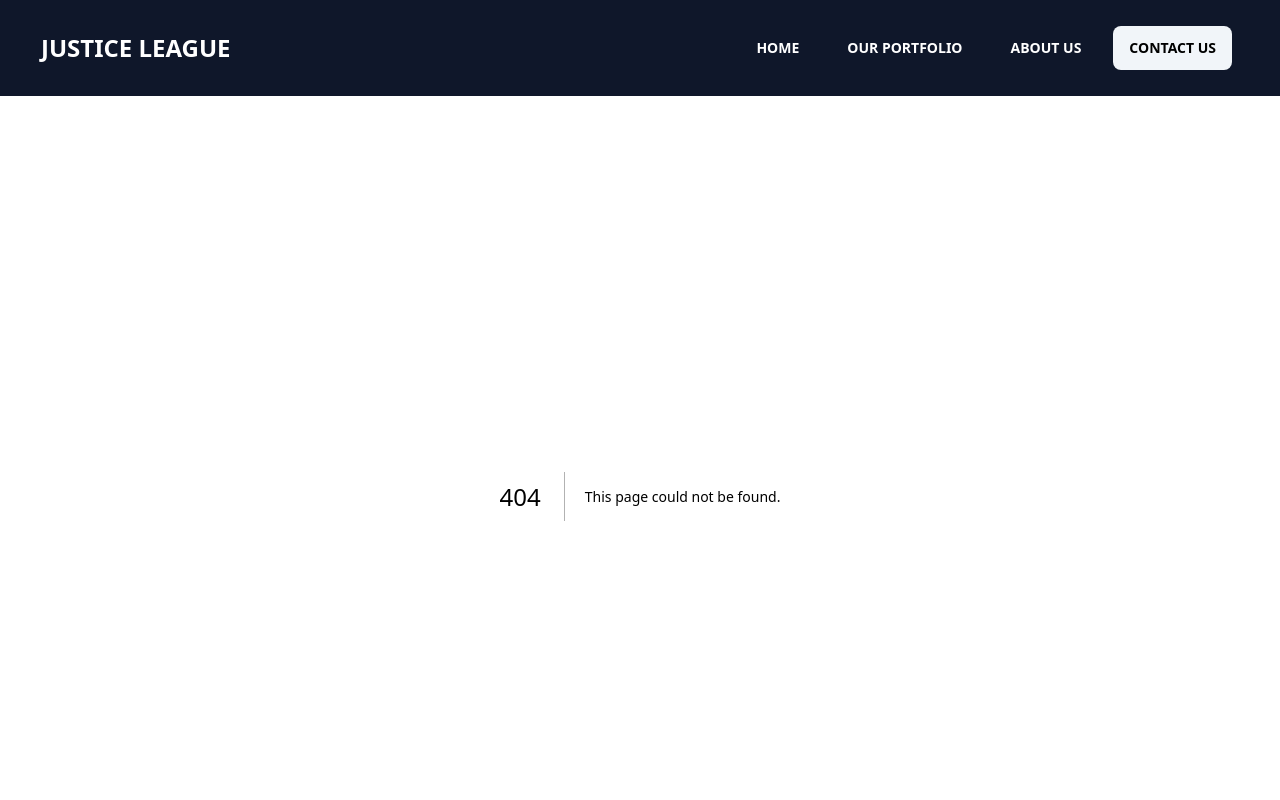
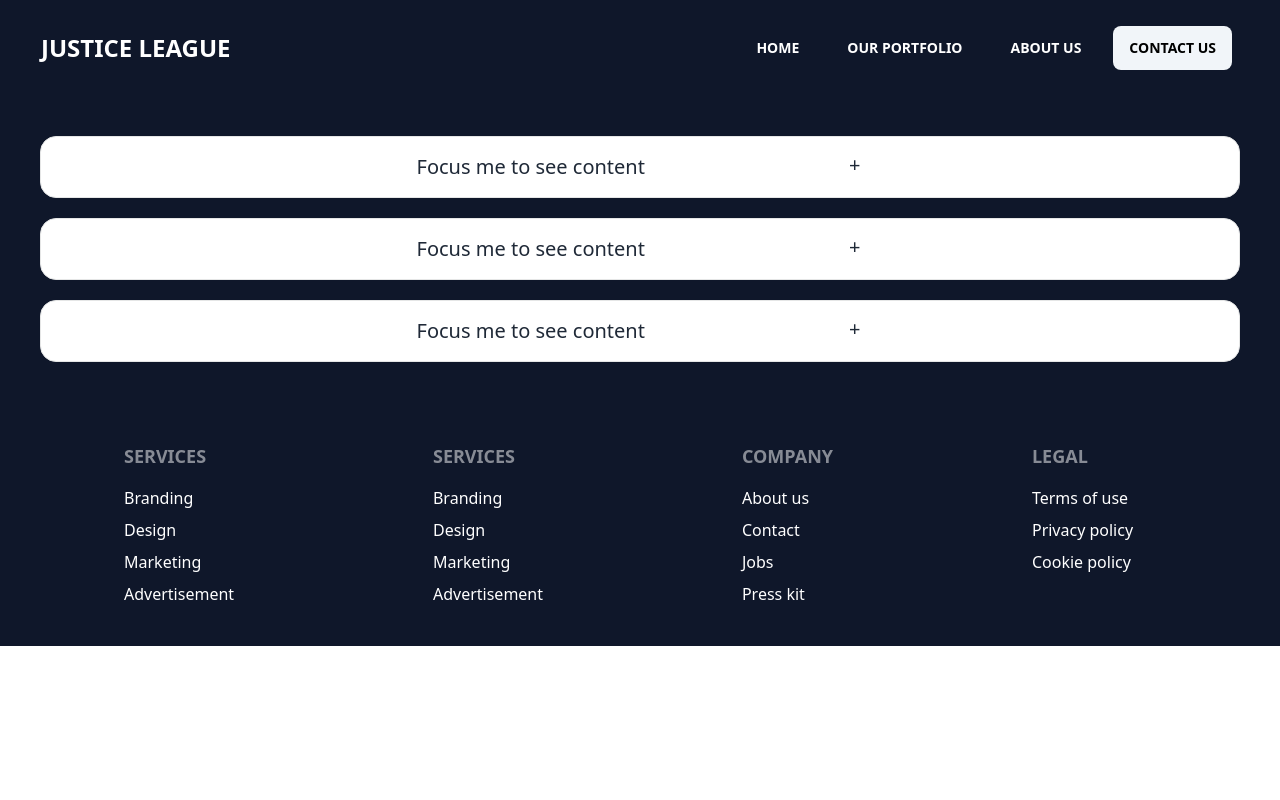
Before and after one commit to maitri-vv/justice-league, a Next.js app: page /Aboutus in a window 1280 px wide. Before the commit this address had no page. Shown: the top 800 px of the page. Built offline with nearby package versions, Linux system fonts and the light colour scheme.

Commit message:
dropdown section
Signed-off-by: Samridhi-Sinha <96681774+yash19sinha@users.noreply.github.com>

```diff
--- a/components/Navbar.js
+++ b/components/Navbar.js
@@ -1,3 +1,4 @@
+import Link from 'next/link'
 import React from 'react'
 
 const Navbar = () => {
--- /dev/null
+++ b/pages/Aboutus.js
@@ -0,0 +1,36 @@
+import React from 'react'
+
+const Aboutus = () => {
+  return (
+    <div>
+        <div className='bg-slate-900 p-5'>
+            <div tabIndex={0} className="collapse collapse-plus border border-base-300 bg-base-100 rounded-box justify-center m-5">
+            <div className="collapse-title text-xl font-medium">
+                Focus me to see content
+            </div>
+            <div className="collapse-content">
+                <p>tabIndex={0} attribute is necessary to make the div focusable</p>
+            </div>
+            </div>
+            <div tabIndex={0} className="collapse collapse-plus border border-base-300 bg-base-100 rounded-box justify-center m-5">
+            <div className="collapse-title text-xl font-medium">
+                Focus me to see content
+            </div>
+            <div className="collapse-content">
+                <p>tabIndex={0} attribute is necessary to make the div focusable</p>
+            </div>
+            </div>
+            <div tabIndex={0} className="collapse collapse-plus border border-base-300 bg-base-100 rounded-box justify-center m-5">
+            <div className="collapse-title text-xl font-medium">
+                Focus me to see content
+            </div>
+            <div className="collapse-content">
+                <p>tabIndex={0} attribute is necessary to make the div focusable</p>
+            </div>
+            </div>
+        </div>
+    </div>
+  )
+}
+
+export default Aboutus
--- a/pages/about.js
+++ /dev/null
@@ -1,11 +0,0 @@
-import React from 'react'
-
-const about = () => {
-  return (
-    <div>
-      about
-    </div>
-  )
-}
-
-export default about
```
